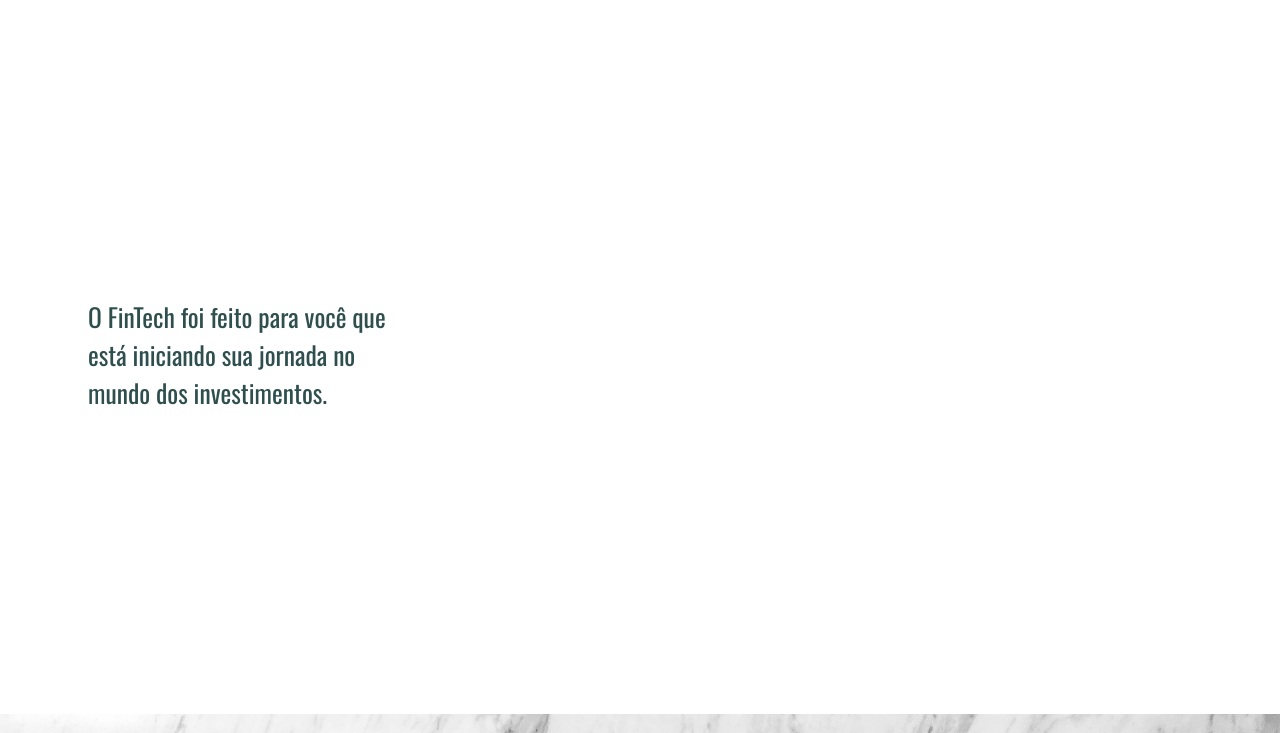
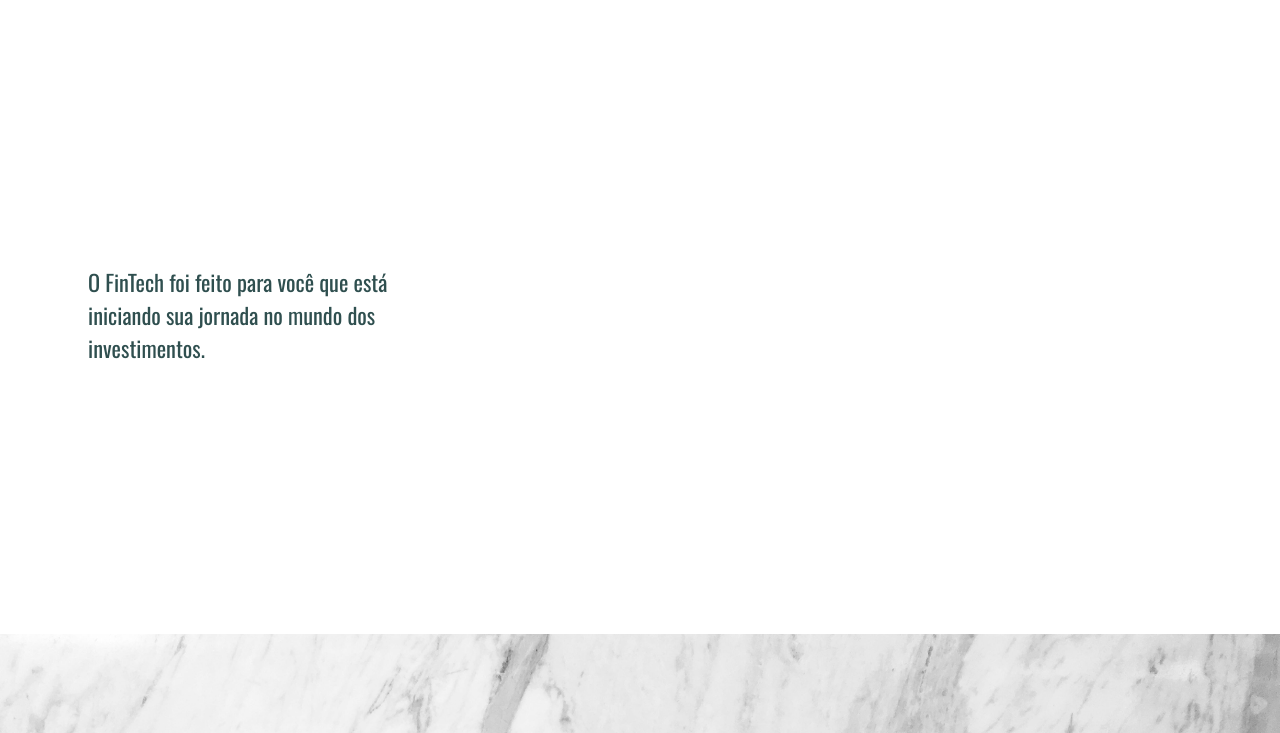
Before and after one commit to Conradostr/fintech-home-page, a plain HTML site: page index.html in a window 1280 px wide. Shown: the part 67-800 px from the top of the page. Drawn offline with nearby package versions, Linux system fonts and the light colour scheme.

Commit message:
correção  de bugs

```diff
--- a/style.css
+++ b/style.css
@@ -153,12 +153,12 @@ body {
 
 @media screen  and (min-width: 1024px) {
   .banner {
-    height: 90vh;
+    height: 80vh;
     background-size: cover;
   }
 
   .banner_texto {
-    font-size: 1.6rem;
+    font-size: 1.4rem;
     margin-left: 5rem;
   }
 
```
